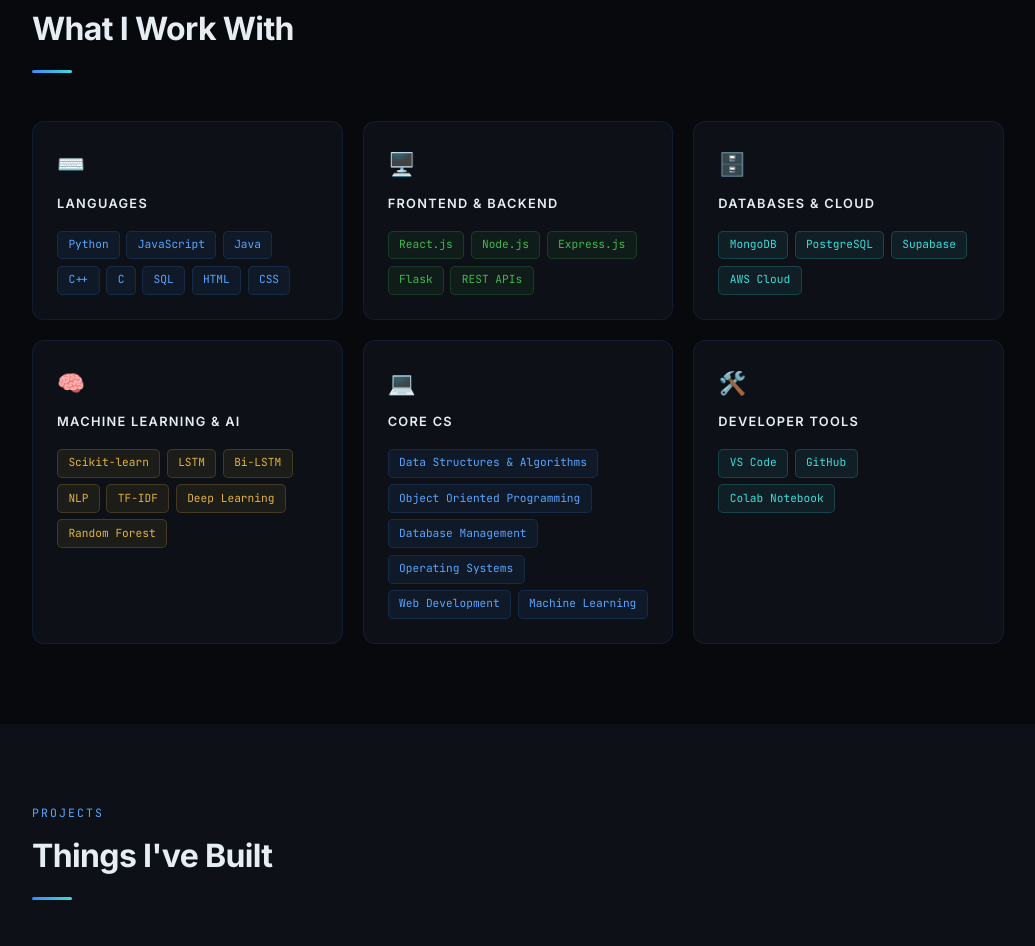
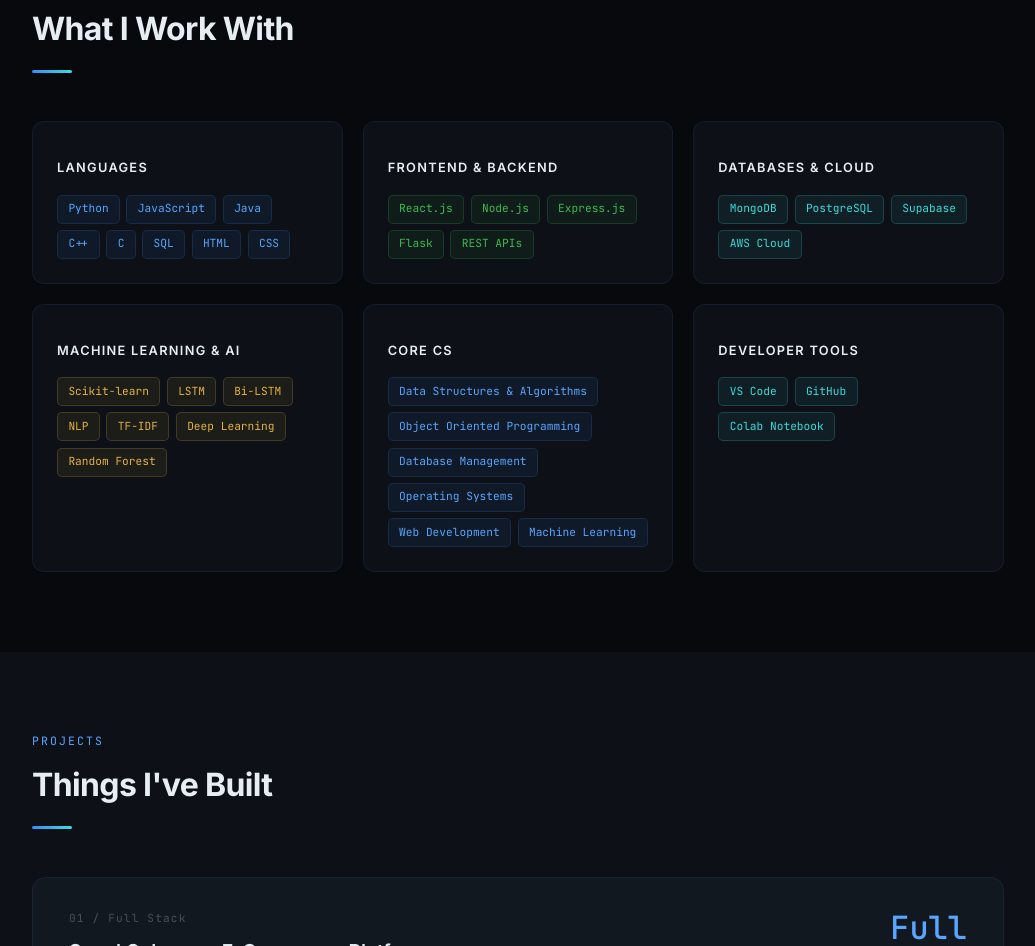
Before and after one commit to Aadi6631/Aadi6631.github.io, a plain HTML site: page index.html in a window 1280 px wide. Shown: the part 1937-2883 px from the top of the page, without its empty margins (122-1157 px from the left). Drawn offline with Linux system fonts and the light colour scheme.

Commit message:
Update index.html

```diff
--- a/index.html
+++ b/index.html
@@ -808,7 +808,7 @@
     <div class="s-divider"></div>
     <div class="skills-layout">
       <div class="skill-card fade-in">
-        <div class="skill-card-icon">⌨️</div>
+        <div class="skill-card-icon"></div>
         <p class="skill-card-title">Languages</p>
         <div class="tags">
           <span class="tag">Python</span>
@@ -822,7 +822,7 @@
         </div>
       </div>
       <div class="skill-card fade-in">
-        <div class="skill-card-icon">🖥️</div>
+        <div class="skill-card-icon"></div>
         <p class="skill-card-title">Frontend &amp; Backend</p>
         <div class="tags">
           <span class="tag tag-green">React.js</span>
@@ -833,7 +833,7 @@
         </div>
       </div>
       <div class="skill-card fade-in">
-        <div class="skill-card-icon">🗄️</div>
+        <div class="skill-card-icon"></div>
         <p class="skill-card-title">Databases &amp; Cloud</p>
         <div class="tags">
           <span class="tag tag-teal">MongoDB</span>
@@ -843,7 +843,7 @@
         </div>
       </div>
       <div class="skill-card fade-in">
-        <div class="skill-card-icon">🧠</div>
+        <div class="skill-card-icon"></div>
         <p class="skill-card-title">Machine Learning &amp; AI</p>
         <div class="tags">
           <span class="tag tag-gold">Scikit-learn</span>
@@ -856,7 +856,7 @@
         </div>
       </div>
       <div class="skill-card fade-in">
-        <div class="skill-card-icon">💻</div>
+        <div class="skill-card-icon"></div>
         <p class="skill-card-title">Core CS</p>
         <div class="tags">
           <span class="tag">Data Structures &amp; Algorithms</span>
@@ -868,7 +868,7 @@
         </div>
       </div>
       <div class="skill-card fade-in">
-        <div class="skill-card-icon">🛠️</div>
+        <div class="skill-card-icon"></div>
         <p class="skill-card-title">Developer Tools</p>
         <div class="tags">
           <span class="tag tag-teal">VS Code</span>
```
